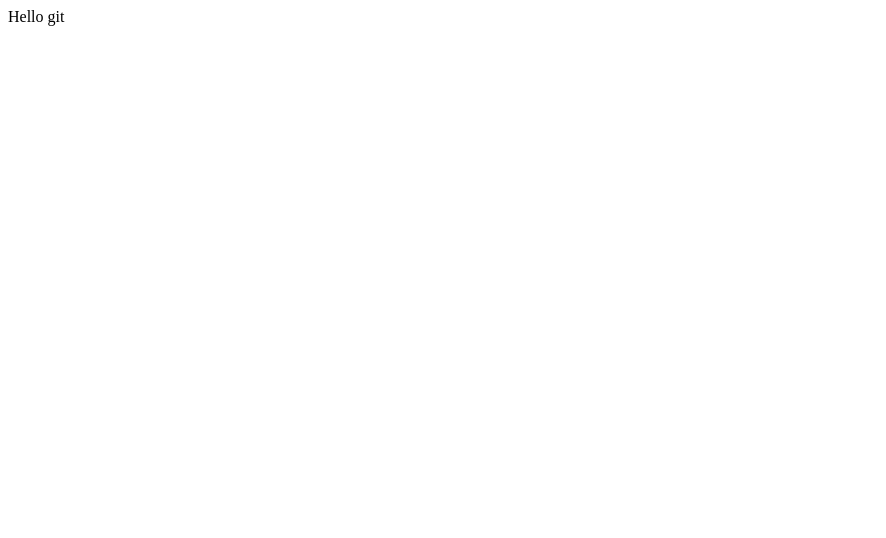
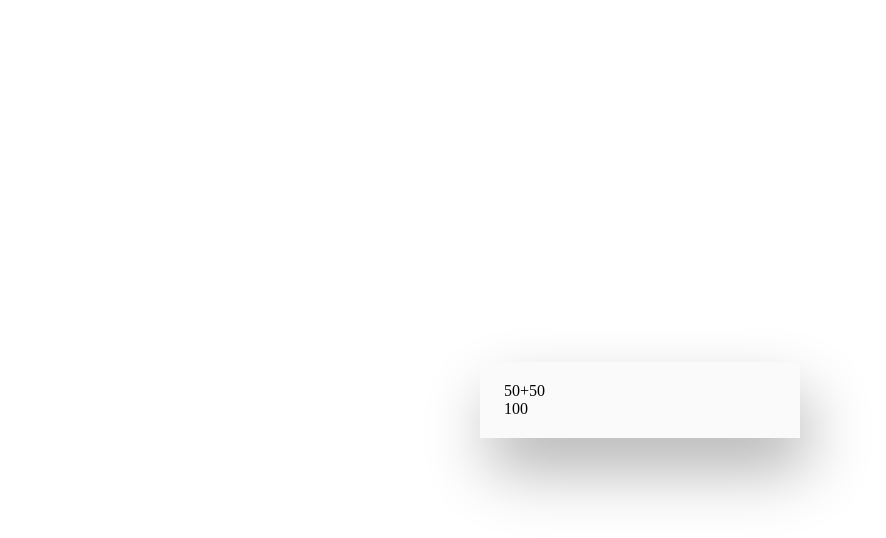
Before and after one commit to Aleksandr-git129/git-test, a plain HTML site: page index.html in a window 1280 px wide. Shown: the whole page, without its empty margins (0-886 px from the left). Drawn offline with Linux system fonts and the light colour scheme.

Commit message:
Calculator

```diff
--- a/index.html
+++ b/index.html
@@ -4,12 +4,23 @@
 <head>
     <meta charset="UTF-8">
     <meta name="viewport" content="width=device-width, initial-scale=1.0">
-    <title>Document</title>
+    <title>Calculator</title>
+    <link rel="stylesheet" href="style.css">
+    <script defer src="script.js"></script>
 </head>
 
 <body>
-    Hello git
-
+    <div class="calculator">
+        <div class="calculator_display">
+            <div class="calculator_history">
+                50+50
+            </div>
+            <div class="calculator_total">
+                100
+            </div>
+        </div>
+        <div class="calculator_actions"></div>
+    </div>
 </body>
 
 </html>
--- a/style.css
+++ b/style.css
@@ -0,0 +1,38 @@
+:root {
+    --blue: #00B0D7;
+    --red: #FF6060;
+    --dark: #001B2F;
+    --light: white;
+    --display_light: #FAFAFA;
+    --display_dark: #00223A;
+}
+
+* {
+    margin: 0;
+    padding: 0;
+}
+
+body {
+    display: flex;
+    justify-content: center;
+    align-items: center;
+    height: 100vh;
+}
+
+.calculator {
+    width: 320px;
+    border-radius: 20px;
+    box-shadow: 8px 32px 64px rgba(0, 0, 0, 0.3);
+}
+
+.calculator_display {
+    padding: 20px 24px;
+    background-color: var(--display_light);
+
+}
+
+.calculator_history {}
+
+.calculator_total {}
+
+.calculator_actions {}
```
Also changed, not shown: script.js (added).
